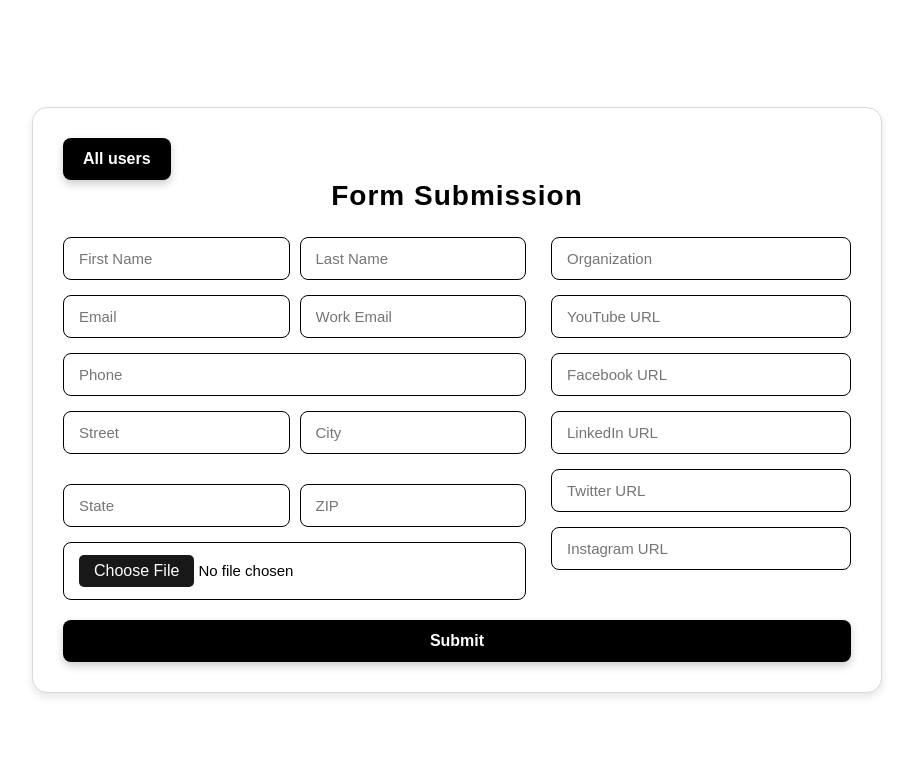
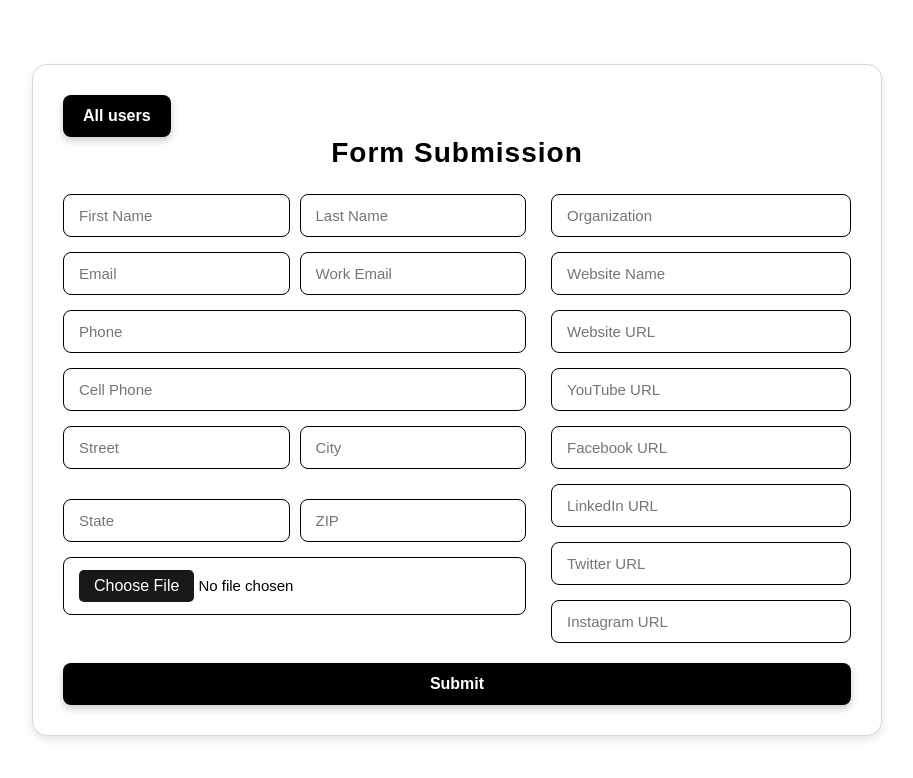
Before and after one commit to web-source-dev/final-f, a React (Create React App) app: page /qrform in a window 1280 px wide. Shown: the top 778 px of the page, without its empty margins (183-1096 px from the left). Built offline with nearby package versions, Linux system fonts and the light colour scheme.

Commit message:
Update QRForm.jsx

```diff
--- a/src/Components/QRForm.jsx
+++ b/src/Components/QRForm.jsx
@@ -12,6 +12,9 @@ const QRForm = () => {
     work_email: '',
     organization: '',
     phone: '',
+    cell_phone: '',
+    website_name: '',
+    website_url: '',
     street: '',
     city: '',
     state: '',
@@ -100,6 +103,9 @@ const QRForm = () => {
                 work_email: '',
                 organization: '',
                 phone: '',
+               cell_phone: '',
+                website_name: '',
+                website_url: '',
                 street:'',
                 city:'',
                 state:'',
@@ -207,6 +213,14 @@ const QRForm = () => {
               onChange={handleInputChange}
               required
             />
+                  <input
+              type="number"
+              name="cell_phone"
+              placeholder="Cell Phone"
+              value={formData.cell_phone}
+              onChange={handleInputChange}
+              required
+            />
                 <div className="zip-flex-conm" style={{display:'flex',gap:"10px"}}>
                 <input
                   type="text"
@@ -259,6 +273,20 @@ const QRForm = () => {
                   value={formData.organization}
                   onChange={handleInputChange}
                   required
+                />
+                 <input
+                  type="text"
+                  name="website_name"
+                  placeholder="Website Name"
+                  value={formData.website_name}
+                  onChange={handleInputChange}
+                />
+                 <input
+                  type="url"
+                  name="website_url"
+                  placeholder="Website URL"
+                  value={formData.website_url}
+                  onChange={handleInputChange}
                 />
                 <input
                   type="url"
```
